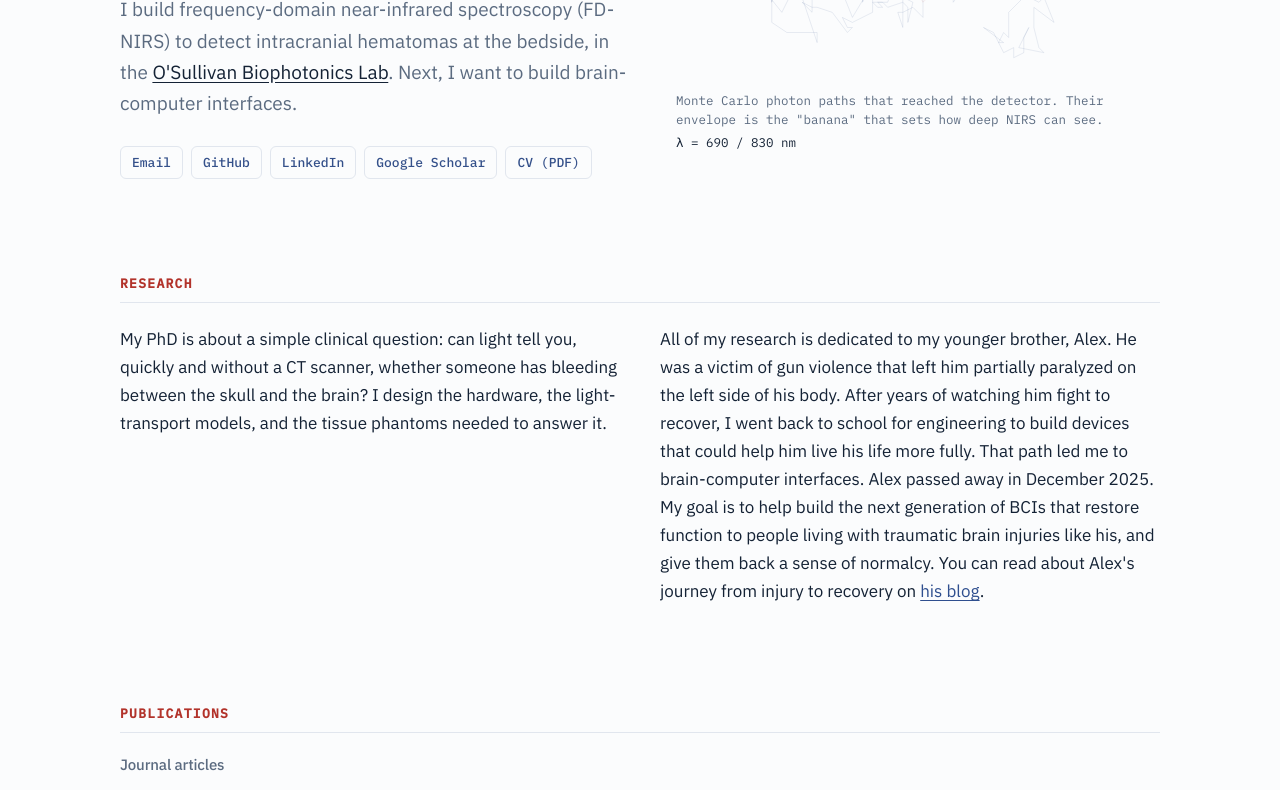
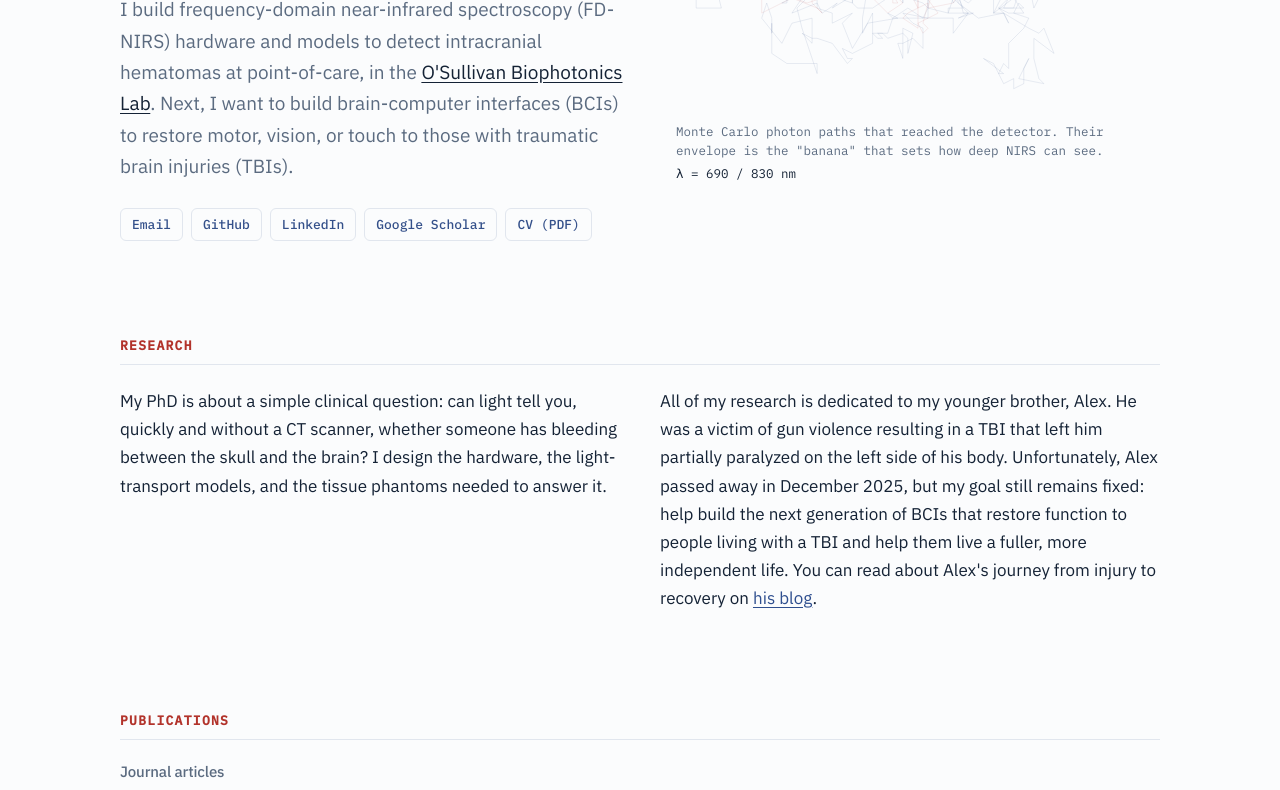
Before and after one commit to NeuroNickRoss/NeuroNickRoss.github.io, a plain HTML site: page index.html in a window 1280 px wide. Shown: the part 427-1217 px from the top of the page. Drawn offline with Linux system fonts and the light colour scheme.

Commit message:
Revise bio and dedication to brother in index.html
Updated the lede paragraph to clarify the focus on FD-NIRS hardware and BCIs. Revised the dedication to Alex for clarity and sensitivity regarding his TBI.

```diff
--- a/index.html
+++ b/index.html
@@ -43,7 +43,7 @@
           <p class="eyebrow">Bioengineering PhD candidate<br>University of Notre Dame</p>
         </div>
         <h1>Light that finds bleeds under the skull.</h1>
-        <p class="lede">I build frequency-domain near-infrared spectroscopy (FD-NIRS) to detect intracranial hematomas at the bedside, in the <a href="https://osullivangroup.nd.edu">O'Sullivan Biophotonics Lab</a>. Next, I want to build brain-computer interfaces.</p>
+        <p class="lede">I build frequency-domain near-infrared spectroscopy (FD-NIRS) hardware and models to detect intracranial hematomas at point-of-care, in the <a href="https://osullivangroup.nd.edu">O'Sullivan Biophotonics Lab</a>. Next, I want to build brain-computer interfaces (BCIs) to restore motor, vision, or touch to those with traumatic brain injuries (TBIs).</p>
         <p class="links">
           <a href="mailto:nross3@nd.edu">Email</a>
           <a href="https://github.com/NeuroNickRoss">GitHub</a>
@@ -64,7 +64,7 @@
       <h2>Research</h2>
       <div class="about">
         <p>My PhD is about a simple clinical question: can light tell you, quickly and without a CT scanner, whether someone has bleeding between the skull and the brain? I design the hardware, the light-transport models, and the tissue phantoms needed to answer it.</p>
-        <p>All of my research is dedicated to my younger brother, Alex. He was a victim of gun violence that left him partially paralyzed on the left side of his body. After years of watching him fight to recover, I went back to school for engineering to build devices that could help him live his life more fully. That path led me to brain-computer interfaces. Alex passed away in December 2025. My goal is to help build the next generation of BCIs that restore function to people living with traumatic brain injuries like his, and give them back a sense of normalcy. You can read about Alex's journey from injury to recovery on <a href="https://alexrossupdates.blogspot.com" target="_blank" rel="noopener">his blog</a>.</p>
+        <p>All of my research is dedicated to my younger brother, Alex. He was a victim of gun violence resulting in a TBI that left him partially paralyzed on the left side of his body. Unfortunately, Alex passed away in December 2025, but my goal still remains fixed: help build the next generation of BCIs that restore function to people living with a TBI and help them live a fuller, more independent life. You can read about Alex's journey from injury to recovery on <a href="https://alexrossupdates.blogspot.com" target="_blank" rel="noopener">his blog</a>.</p>
       </div>
     </section>
 
```
